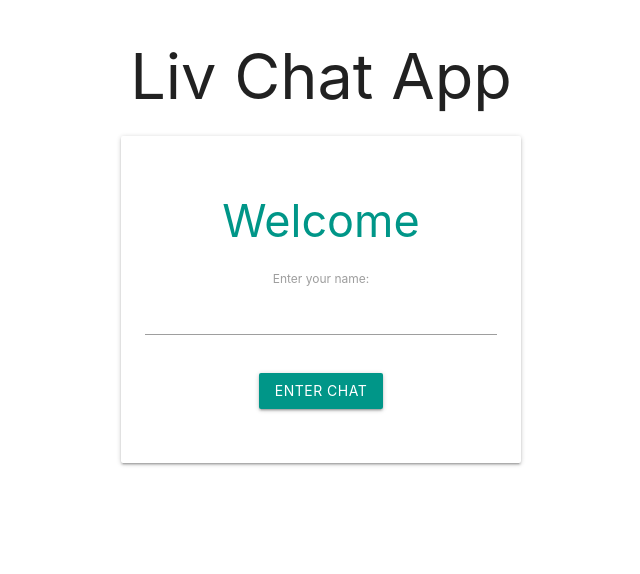
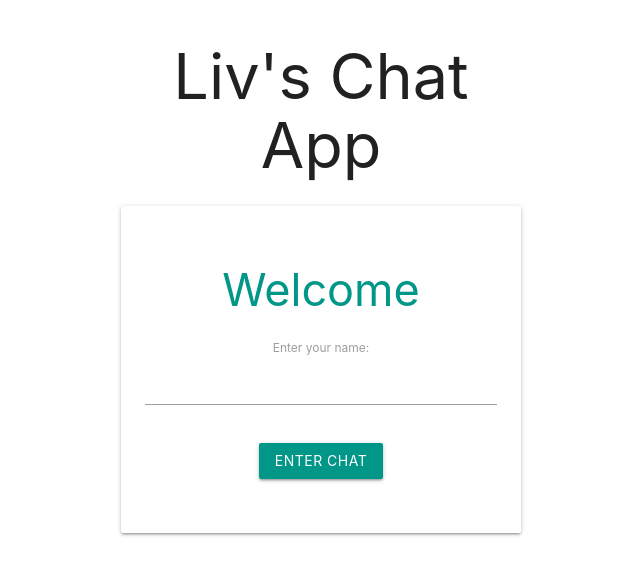
Before and after one commit to livmarx/liv-chat, a Vue app: page /#/chat in a window 1280 px wide. Shown: the top 574 px of the page, without its empty margins (319-959 px from the left). Built offline with nearby package versions, Linux system fonts and the light colour scheme; what vue-chat-scroll would draw is missing.

Commit message:
Build and deploy w firebase hosting

```diff
--- a/src/components/Welcome.vue
+++ b/src/components/Welcome.vue
@@ -1,6 +1,6 @@
 <template>
   <div class="welcome container">
-   <h1 class="center-align">Liv Chat App</h1>
+   <h1 class="center-align">Liv's Chat App</h1>
    <div class="card">
      <div class="card-content center-align">
        <h2 class="teal-text">
```
